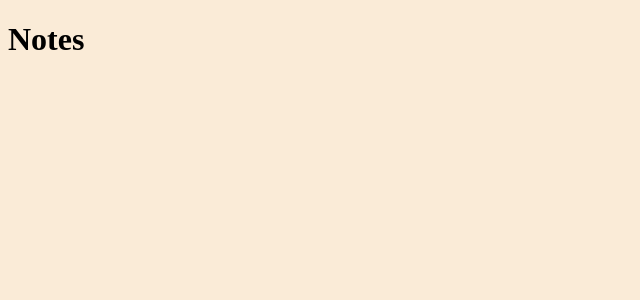
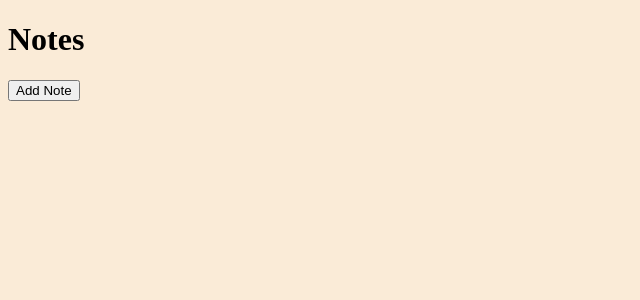
Before and after one commit to bryanmccarthy/Rich-Web-Application-Tech, a React (Vite) app in the folder lab4/react-notes/: page / in a window 1280 px wide. Shown: the top 300 px of the page, without its empty margins (0-640 px from the left). Built offline with nearby package versions, Linux system fonts and the light colour scheme.

Commit message:
render test notes onclick

```diff
--- a/lab4/react-notes/src/components/Notes.tsx
+++ b/lab4/react-notes/src/components/Notes.tsx
@@ -1,9 +1,37 @@
 import "./Notes.css";
+import { useState } from "react";
+
+type Note = {
+  id: number;
+  title: string;
+  body: string;
+};
 
 function Notes() {
+
+  const [notes, setNotes] = useState<Note[]>([]);
+
+  const addNote = () => {
+    const newNote = {
+      id: notes.length + 1,
+      title: "test title",
+      body: "test body",
+    };
+    setNotes([...notes, newNote]);
+  };
+
   return (
     <div className="Notes">
       <h1>Notes</h1>
+      <button onClick={addNote}>Add Note</button>
+      {
+        notes.map(note => (
+          <div key={note.id}>
+            <h2>{note.title}</h2>
+            <p>{note.body}</p>
+          </div>
+        ))
+      }
     </div>
   );
 }
```
